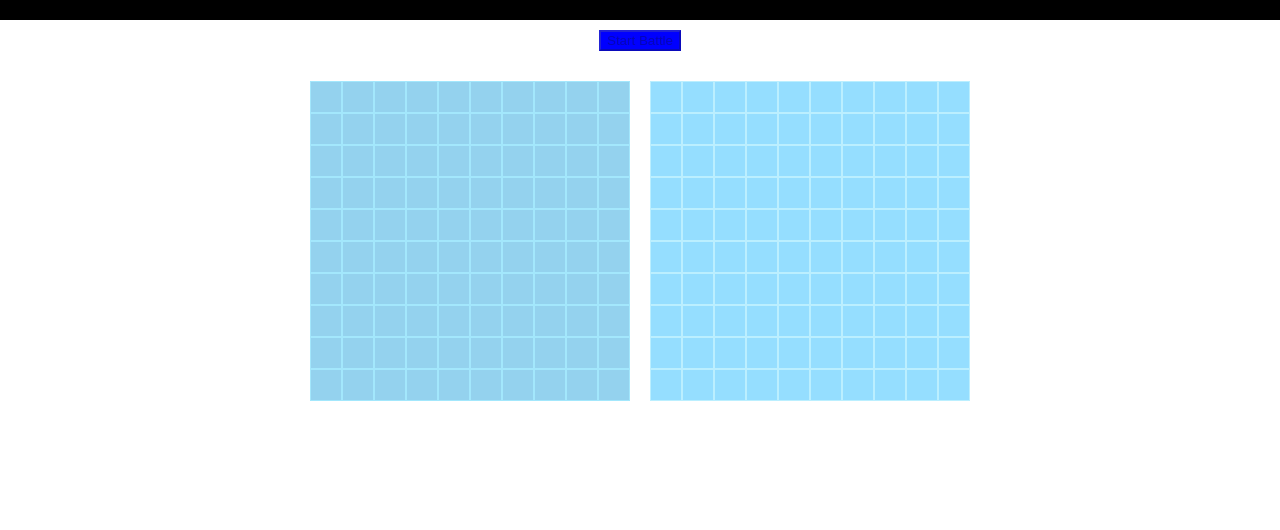
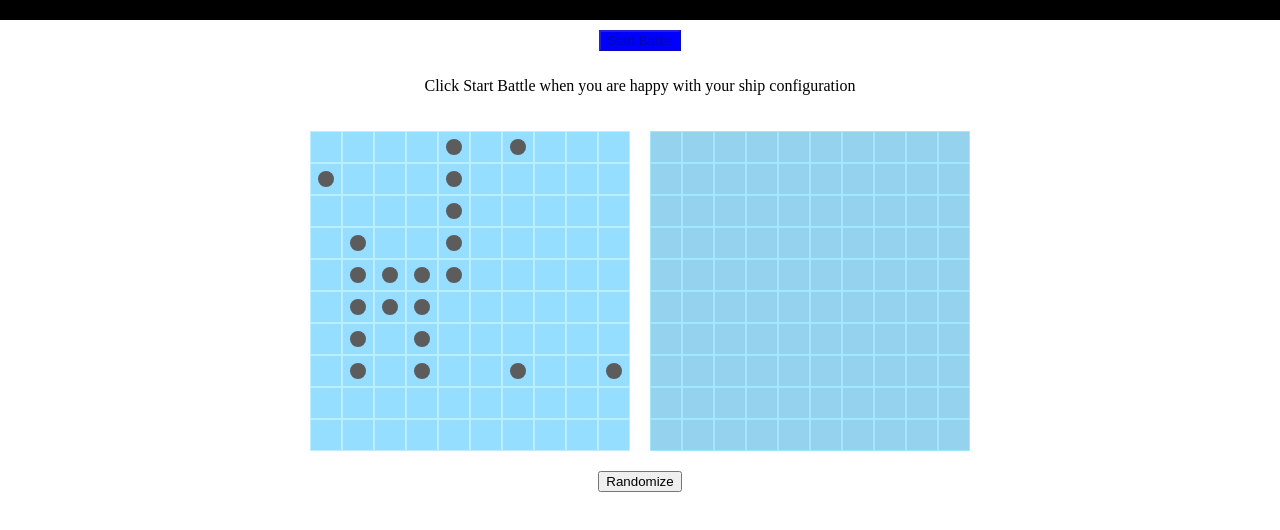
Before and after one commit to spuddister/battleship-project, a website built with webpack: page dist/index.html in a window 1280 px wide. Both pictures are taken after a click on the button "Start Battle". Built offline with nearby package versions, Linux system fonts and the light colour scheme.

Commit message:
Added code to refresh the players board when the refresh button is clicked and the ship placer is re-run.

```diff
--- a/src/gameboard.js
+++ b/src/gameboard.js
@@ -1,10 +1,18 @@
 const ship = require("./ship");
 
-function gameboardBuilder(playerType) {
+function gameboardBuilder() {
   const defaultShipLengths = [4, 3, 3, 2, 2, 2, 1, 1, 1, 1];
   let playerShips = [];
 
-  let seaLayout = [
+  let seaLayout;
+
+  const checkSpace = (x, y) => {
+    return seaLayout[x][y] === undefined ? undefined : false;
+  };
+
+  const shipBuilder = () => {
+    playerShips = [];
+    seaLayout = [
       [, , , , , , , , , ,],
       [, , , , , , , , , ,],
       [, , , , , , , , , ,],
@@ -16,20 +24,6 @@ function gameboardBuilder(playerType) {
       [, , , , , , , , , ,],
       [, , , , , , , , , ,],
     ];
-
-  //temporarily hard code assigning ship locations for codings sake
-  // const shipLocations = [];
-  // for (let i = 0; i < 10; i++) {
-  //   shipLocations[i] = [
-  //     [i, 0],
-  //     [i, defaultShipLengths[i] - 1],
-  //   ];
-  // }
-  const checkSpace = (x, y) => {
-    return seaLayout[x][y] === undefined ? undefined : false;
-  };
-
-  const shipPlacer = (defaultShipLengths) => {
     defaultShipLengths.forEach((shipLength) => {
       let goodPlacement = false;
       let direction = Math.random() < 0.5; //True for Horizontal, False for Vertical
@@ -85,8 +79,6 @@ function gameboardBuilder(playerType) {
     });
   };
 
-  shipPlacer(defaultShipLengths);
-
   const receiveAttack = (x, y) => {
     if (seaLayout[x][y] !== undefined && seaLayout[x][y] !== "miss") {
       seaLayout[x][y].hit();
@@ -105,14 +97,15 @@ function gameboardBuilder(playerType) {
     return true;
   };
 
+  shipBuilder();
+
   return {
     playerShips,
     receiveAttack,
     allShipsSunk,
     checkSpace,
+    shipBuilder,
   };
 }
 
 module.exports = gameboardBuilder;
-
-//hit miss ship empty
--- a/src/index.js
+++ b/src/index.js
@@ -1,3 +1,4 @@
+import ship from "./ship";
 import "./style.css";
 const playerBuilder = require("./player");
 
@@ -5,14 +6,14 @@ const playerBuilder = require("./player");
   Start game
   1. Ship placement function
     - possibly drag and drop
-  2. Confirmation button
+  2. Randomize ship button
   End game
   1. Reset button
   2. Winner banner
 */
 
-let players;
-let playerTurn = true;
+const players = playerBuilder();
+let playerTurn = false;
 let playerTiles = [];
 let compTiles = [];
 
@@ -29,72 +30,63 @@ startBtnDiv.classList.add("start-btn-wrapper");
 const startBtn = document.createElement("button");
 startBtn.setAttribute("id", "start-btn");
 startBtn.textContent = "Start Battle";
-startBtn.addEventListener("click", () => {
-  startBtn.classList.add("start-hidden");
-  buildGameHMTL();
-  players = playerBuilder();
-  startBtn.disabled = true;
-});
 
-mainDiv.appendChild(headerDiv);
-startBtnDiv.appendChild(startBtn);
-mainDiv.appendChild(startBtnDiv);
-mainDiv.appendChild(boardsDiv);
-document.body.appendChild(mainDiv);
+const randomBtnDiv = document.createElement("div");
+randomBtnDiv.classList.add("random-btn-wrapper");
+const randomBtn = document.createElement("button");
+randomBtn.setAttribute("id", "random-btn");
+randomBtn.textContent = "Randomize";
 
-//<Initial HMTL Framework ----------------------/>
+const textBox = document.createElement("p");
+textBox.classList.add("text-box");
+textBox.textContent =
+  "Click Start Battle when you are happy with your ship configuration";
 
-const buildGameHMTL = () => {
 const playerBoardDiv = document.createElement("div");
 playerBoardDiv.classList.add("board");
 const compBoardDiv = document.createElement("div");
 compBoardDiv.classList.add("board");
 
-  let i = 0;
-
-  while (i < 100) {
+for (let i = 0; i < 100; i++) {
   playerTiles[i] = document.createElement("div");
   compTiles[i] = document.createElement("div");
   playerTiles[i].setAttribute("tile-num", i);
   compTiles[i].setAttribute("tile-num", i);
   playerTiles[i].classList.add("tile");
   compTiles[i].classList.add("tile");
-    playerTiles[i].classList.add("player-tile", "inactive");
-    compTiles[i].classList.add("clickable-tile");
+  compTiles[i].classList.add("inactive");
   //These event listeners on each tile drive the progression of the game, each time one is clicked, the program moves forward until user input is required again
   compTiles[i].addEventListener("click", tileClickEvent);
   playerBoardDiv.appendChild(playerTiles[i]);
   compBoardDiv.appendChild(compTiles[i]);
-    i++;
 }
 
 boardsDiv.appendChild(playerBoardDiv);
 boardsDiv.appendChild(compBoardDiv);
-};
 
-const computerAttack = () => {
-  const [compAttackCoords, attackResult] = players.computer.attack();
-  //get correct tile from computers attack
-  let targetTile = document.querySelectorAll(
-    `div[tile-num="${compAttackCoords}"]`
-  )[0];
-  targetTile.classList.add(attackResult);
-  if (attackResult === "hit") {
-    if (players.player.gameboard.allShipsSunk()) {
-      endGame();
-    }
-    setTimeout(() => {
-      computerAttack();
-    }, 900);
-  } else {
-    compTiles.forEach((tile) => {
-      tile.classList.remove("inactive");
+startBtn.addEventListener("click", () => {
+  startBtn.classList.add("start-hidden");
+  startBtn.disabled = true;
+  playerTurn = true;
 });
-    playerTiles.forEach((tile) => {
-      tile.classList.add("inactive");
+randomBtn.addEventListener("click", () => {
+  tileClassRemover(playerTiles, "ship");
+  players.player.newShips;
+  refreshPlayerShips();
 });
-  }
-};
+
+mainDiv.appendChild(headerDiv);
+startBtnDiv.appendChild(startBtn);
+mainDiv.appendChild(startBtnDiv);
+mainDiv.appendChild(textBox);
+mainDiv.appendChild(boardsDiv);
+randomBtnDiv.appendChild(randomBtn);
+mainDiv.appendChild(randomBtnDiv);
+document.body.appendChild(mainDiv);
+
+//<Initial HMTL Framework ----------------------/>
+
+refreshPlayerShips();
 
 const gameLoop = (e) => {
   //event listener on tiles push game into next step, checks if computer ships are all sunk and then calls computer to make a turn and then checks if players ships are sunk. player clicks new tile and process continues
@@ -148,6 +140,58 @@ const endGame = () => {
   console.log("game over");
 };
 
+function computerAttack() {
+  const [compAttackCoords, attackResult] = players.computer.attack();
+  //get correct tile from computers attack
+  let targetTile = document.querySelectorAll(
+    `div[tile-num="${compAttackCoords}"]`
+  )[0];
+  targetTile.classList.add(attackResult);
+  targetTile.classList.remove("ship");
+  if (attackResult === "hit") {
+    if (players.player.gameboard.allShipsSunk()) {
+      endGame();
+    }
+    setTimeout(() => {
+      computerAttack();
+    }, 900);
+  } else {
+    compTiles.forEach((tile) => {
+      tile.classList.remove("inactive");
+    });
+    playerTiles.forEach((tile) => {
+      tile.classList.add("inactive");
+    });
+  }
+}
+
 function tileClickEvent(e) {
   if (playerTurn) gameLoop(e);
 }
+
+function shipTileUpdater(shipToUpdate) {
+  for (let i = 0; i < shipToUpdate.coordinates.length; i++) {
+    let playerShipCoordinates = shipToUpdate.coordinates[i];
+    let x = playerShipCoordinates[0];
+    let y = playerShipCoordinates[1];
+    let tileNum;
+    if (x === 0) {
+      tileNum = y.toString();
+    } else {
+      tileNum = x.toString() + y.toString();
+    }
+    document.querySelector(`div[tile-num="${tileNum}"]`).classList.add("ship");
+  }
+}
+
+function refreshPlayerShips() {
+  players.player.gameboard.playerShips.forEach((playerShip) => {
+    shipTileUpdater(playerShip);
+  });
+}
+
+function tileClassRemover(tiles, classString) {
+  for (let index = 0; index < tiles.length; index++) {
+    tiles[index].classList.remove(classString);
+  }
+}
--- a/src/player.js
+++ b/src/player.js
@@ -2,7 +2,7 @@ const gameboardBuilder = require("./gameboard");
 
 const playerBuilder = () => {
   const computerAttackLogic = () => {
-    //replace this with something less resource consuming later if time
+    //to be replaced later, if time allows
     let xCoord;
     let yCoord;
     do {
@@ -17,14 +17,17 @@ const playerBuilder = () => {
   };
 
   const player = {
-    gameboard: gameboardBuilder("human"),
+    gameboard: gameboardBuilder(),
     turn: true,
     attack: (x, y) => {
       return computer.gameboard.receiveAttack(x, y);
     },
+    get newShips() {
+      this.gameboard = gameboardBuilder();
+    },
   };
   const computer = {
-    gameboard: gameboardBuilder("computer"),
+    gameboard: gameboardBuilder(),
     turn: false,
     attackList: [],
     attack: () => {
--- a/src/style.css
+++ b/src/style.css
@@ -67,6 +67,17 @@ header {
   content: "";
 }
 
+.ship::before {
+  background-color: rgb(92, 92, 92);
+  border-radius: 50%;
+  position: absolute;
+  top: 7px;
+  left: 7px;
+  right: 7px;
+  bottom: 7px;
+  content: "";
+}
+
 .player-tile {
 }
 
```
Also changed, not shown: dist/main.js. Lines whose indentation alone changed are shown as unchanged.
